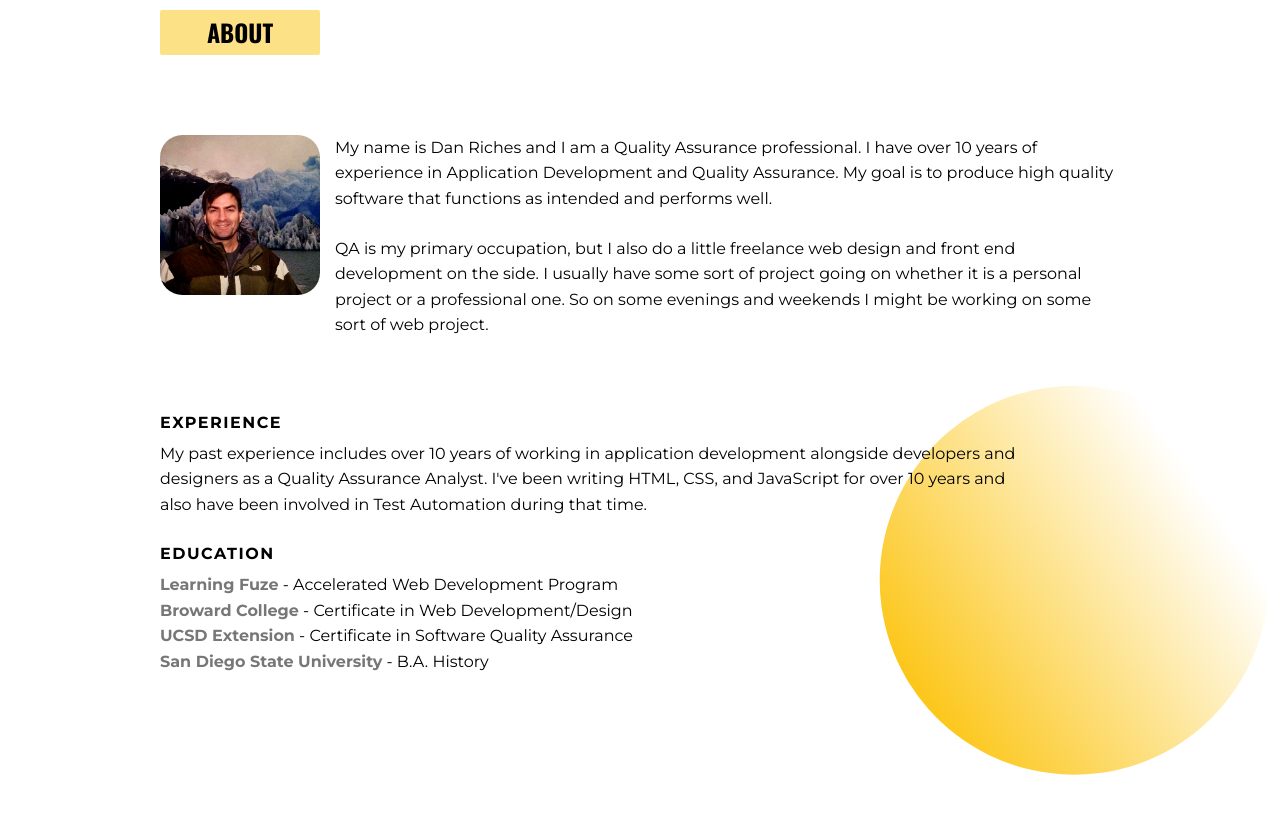
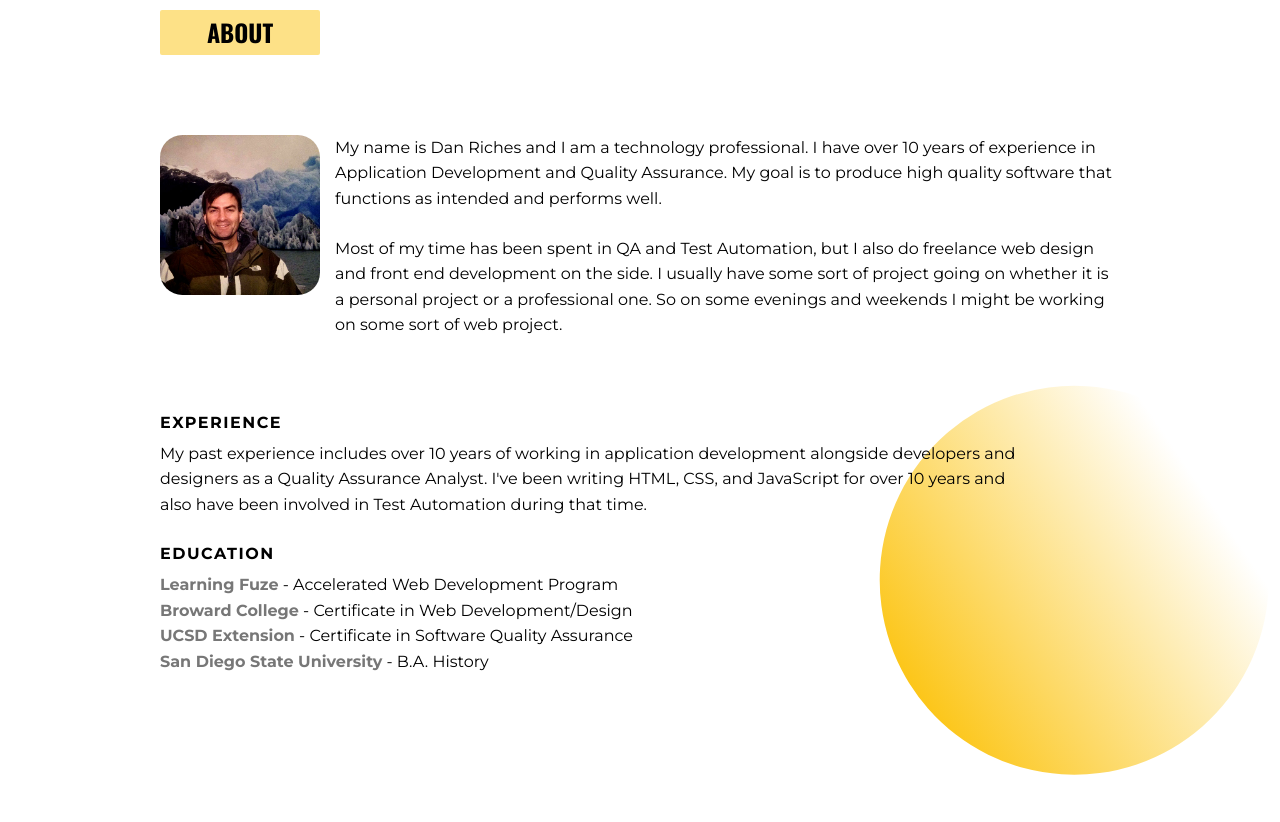
Before and after one commit to danrichdan/old-portfolio, a website: page index.html in a window 1280 px wide. Shown: the part 840-1662 px from the top of the page. Drawn offline with nearby package versions, Linux system fonts and the light colour scheme.

Commit message:
made some text updates

```diff
--- a/index.html
+++ b/index.html
@@ -68,17 +68,17 @@
               alt="Picture of Dan in Patagonia"
             />
             <p>
-              My name is Dan Riches and I am a Quality Assurance professional. I
-              have over 10 years of experience in Application Development and
-              Quality Assurance. My goal is to produce high quality software
-              that functions as intended and performs well.
+              My name is Dan Riches and I am a technology professional. I have
+              over 10 years of experience in Application Development and Quality
+              Assurance. My goal is to produce high quality software that
+              functions as intended and performs well.
             </p>
             <p>
-              QA is my primary occupation, but I also do a little freelance web
-              design and front end development on the side. I usually have some
-              sort of project going on whether it is a personal project or a
-              professional one. So on some evenings and weekends I might be
-              working on some sort of web project.
+              Most of my time has been spent in QA and Test Automation, but I
+              also do freelance web design and front end development on the
+              side. I usually have some sort of project going on whether it is a
+              personal project or a professional one. So on some evenings and
+              weekends I might be working on some sort of web project.
             </p>
           </div>
           <div class="experience">
@@ -177,7 +177,7 @@
             <!-- Card -->
             <div class="card shadow">
               <img
-                src="img/applications/tajmcrgraw1.jpg"
+                src="img/applications/tajmcrgraw1.JPG"
                 alt="Image of Taj Mcgraw Home Page"
               />
               <div class="card-body">
@@ -218,7 +218,7 @@
             <!-- Card -->
             <div class="card shadow">
               <img
-                src="img/applications/pooch.jpg"
+                src="img/applications/pooch.JPG"
                 alt="Image of Pooch Memory Match Home Page"
               />
               <div class="card-body">
@@ -316,12 +316,16 @@
         <span>&copy;2020 Dan Riches</span>
         <ul class="social">
           <li>
-            <a href="https://github.com/danrichdan"
+            <a href="https://github.com/danrichdan" target="_blank"
               ><img src="img/social/010-github.png" alt="GitHub"
             /></a>
           </li>
           <li>
-            <a href="#"><img src="img/social/linkedin.png" alt="LinkedIn" /></a>
+            <a
+              href="https://www.linkedin.com/in/dan-riches-5237138/"
+              target="_blank"
+              ><img src="img/social/linkedin.png" alt="LinkedIn"
+            /></a>
           </li>
         </ul>
       </div>
```
